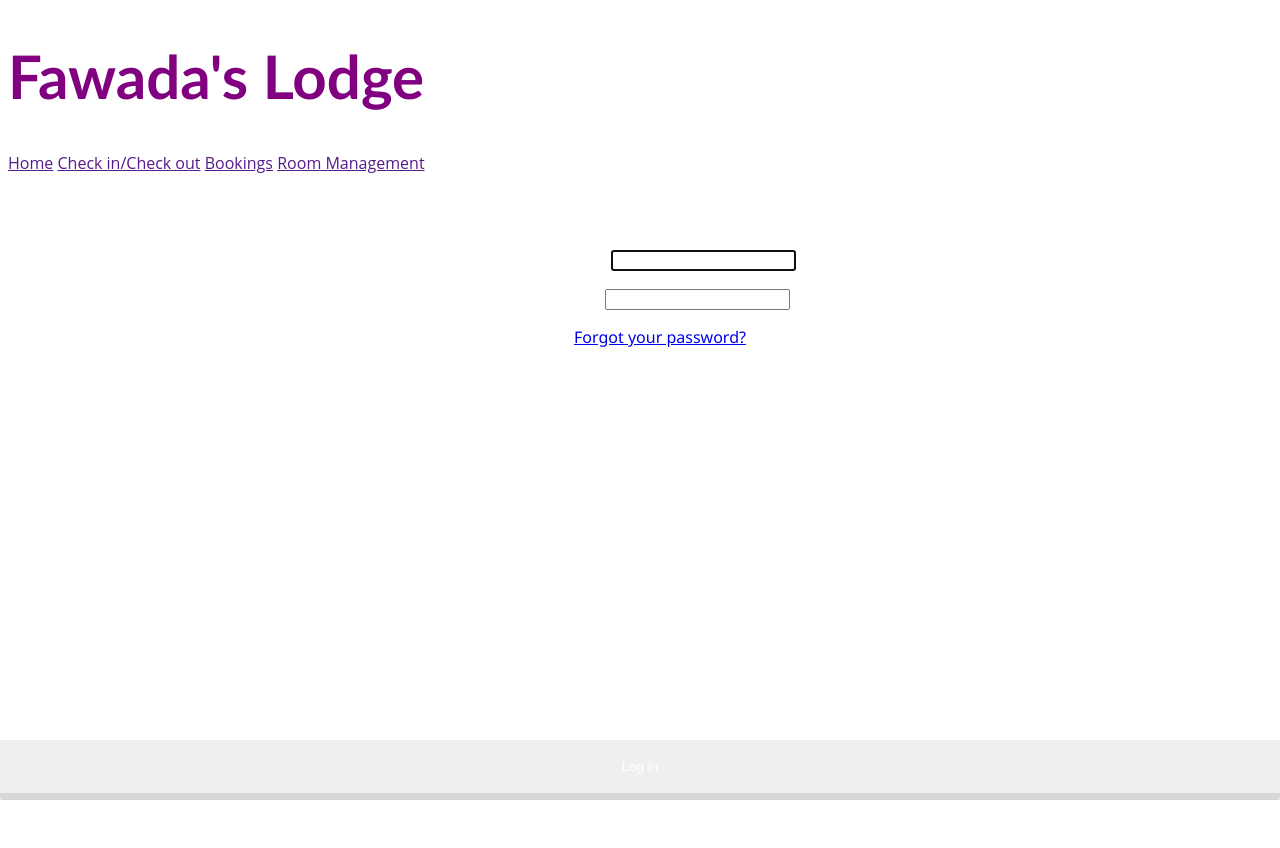
After one commit to lcleigh/Lodge, a Django app: page /accounts/login/ in a window 1280 px wide. The commit adds this page. Run offline with Django 4.2, Linux system fonts and the light colour scheme.

Commit message:
-first commit to branch

```diff
--- /dev/null
+++ b/Lodge/static/css/style.css
@@ -0,0 +1,94 @@
+
+
+.login {
+    color: red;
+    font-family:'Segoe UI', Tahoma, Geneva, Verdana, sans-serif;
+}
+
+.loginwhole {
+
+    font-family:'Segoe UI', Tahoma, Geneva, Verdana, sans-serif;
+    display: flex;
+    align-items: center;
+    flex-direction: column;
+    justify-content: center;
+    width: 100%;
+    min-height: 100%;
+    padding: 20px;
+    background: rgba(darken($primary,40%), 0.85);
+
+}
+
+.fawadas {
+    font-size: x-large;
+    align-self: center;
+    color: purple;
+    font-family: 'Trebuchet MS', 'Lucida Sans Unicode', 'Lucida Grande', 'Lucida Sans', Arial, sans-serif;
+    font-size: 60px;
+}
+
+p {
+    color: white;
+}
+
+body {
+    font-family: "Open Sans", sans-serif;
+    height: 100vh;
+
+    background-size: cover;
+
+  }
+.loginbody {
+    background: url("https://images.unsplash.com/photo-1524947317649-bbc86539fdc2?ixlib=rb-1.2.1&ixid=MnwxMjA3fDB8MHxwaG90by1wYWdlfHx8fGVufDB8fHx8&auto=format&fit=crop&w=1170&q=80") 50% fixed;
+}
+
+button {
+    width: 100%;
+    height: 100%;
+    padding: 10px 10px;
+    color: #fff;
+    display: block;
+    border: none;
+    margin-top: 20px;
+    position: absolute;
+    left: 0;
+    bottom: 0;
+    max-height: 60px;
+    border: 0px solid rgba(0,0,0,0.1);
+    border-radius: 0 0 2px 2px;
+    transform: rotateZ(0deg);
+
+    transition: all 0.1s ease-out;
+    border-bottom-width: 7px;
+
+.spinner {
+      display: block;
+      width: 40px;
+      height: 40px;
+      position: absolute;
+      border: 4px solid #ffffff;
+      border-top-color: rgba(255,255,255,0.3);
+      border-radius: 100%;
+      left: 50%;
+      top: 0;
+      opacity: 0;
+      margin-left: -20px;
+      margin-top: -20px;
+      animation: spinner 0.6s infinite linear;
+      transition: top 0.3s 0.3s ease,
+                opacity 0.3s 0.3s ease,
+                border-radius 0.3s ease;
+      box-shadow: 0px 1px 0px rgba(0,0,0,0.2);
+    }
+
+  }
+
+    &:not(.loading) button:hover {
+      box-shadow: 0px 1px 3px $primary;
+    }
+    &:not(.loading) button:focus {
+      border-bottom-width: 4px;
+    }
+
+
+}
--- /dev/null
+++ b/Lodge/templates/layout.html
@@ -0,0 +1,28 @@
+<!-- templates/base.html -->
+<!DOCTYPE html>
+<html>
+
+<head>
+  <meta charset="utf-8">
+  <title>{% block title %}Fawada's Lodge{% endblock %}</title>
+
+  {% load static %}
+  <link rel="stylesheet" type="text/css" href="{% static 'css/style.css' %}"/>
+
+</head>
+
+<body>
+  <main>
+    <h1 class="fawadas">Fawada's Lodge</h1>
+    <div class="navbar">
+      <a href="" class="navbar-brand">Home</a>
+      <a href="" class="navbar-item">Check in/Check out</a>
+      <a href="" class="navbar-item">Bookings</a>
+      <a href="" class="navbar-item">Room Management</a>
+  </div>
+    {% block content %}
+
+    {% endblock %}
+  </main>
+</body>
+</html>
--- a/Lodge/templates/lodge/checkin.html
+++ b/Lodge/templates/lodge/checkin.html
@@ -1,4 +1,6 @@
-{% extends "lodge/layout.html" %}
+{% extends "layout.html" %}
+{% load static %}
+<link rel="stylesheet"  href="{%  static  'css/style.css'  %}">
 
 {% block body %}
 
--- a/web_project/urls.py
+++ b/web_project/urls.py
@@ -16,11 +16,14 @@
 from django.contrib import admin
 from django.urls import include, path
 from django.views.generic.base import TemplateView # new
+from django.contrib.auth import views as auth_views
 
 urlpatterns = [
     path('admin/', admin.site.urls),
-    path('lodge/', include("Lodge.urls")),
+    path('home/', include("Lodge.urls")),
     path('checkin/', include("Lodge.urls")),
+
     path('accounts/', include('django.contrib.auth.urls')),
-    path('lodge/', TemplateView.as_view(template_name='home.html'), name='home'), # new
+
+    path('', TemplateView.as_view(template_name='home.html'), name='home'), # new
 ]
```
Also changed, not shown: Lodge/templates/home.html (added, +24 -0 lines), Lodge/templates/lodge/home.html (deleted, +0 -12 lines), Lodge/templates/lodge/index.html (+7 -1 lines), Lodge/templates/lodge/layout.html (deleted, +0 -10 lines), web_project/settings.py (+9 -1 lines).
